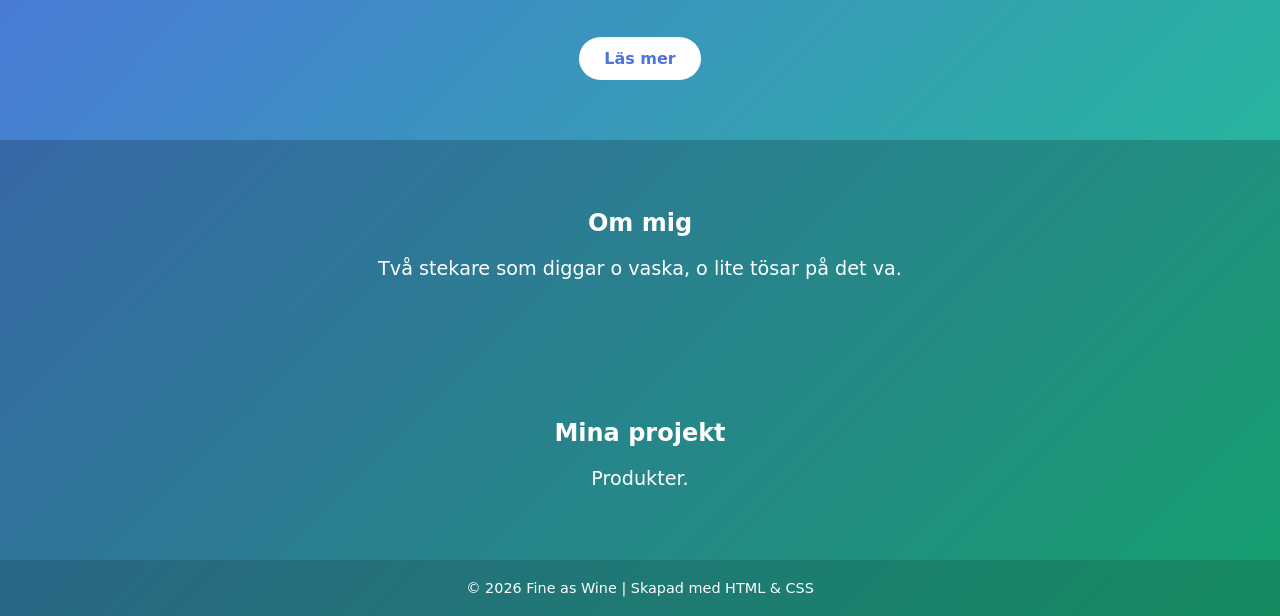
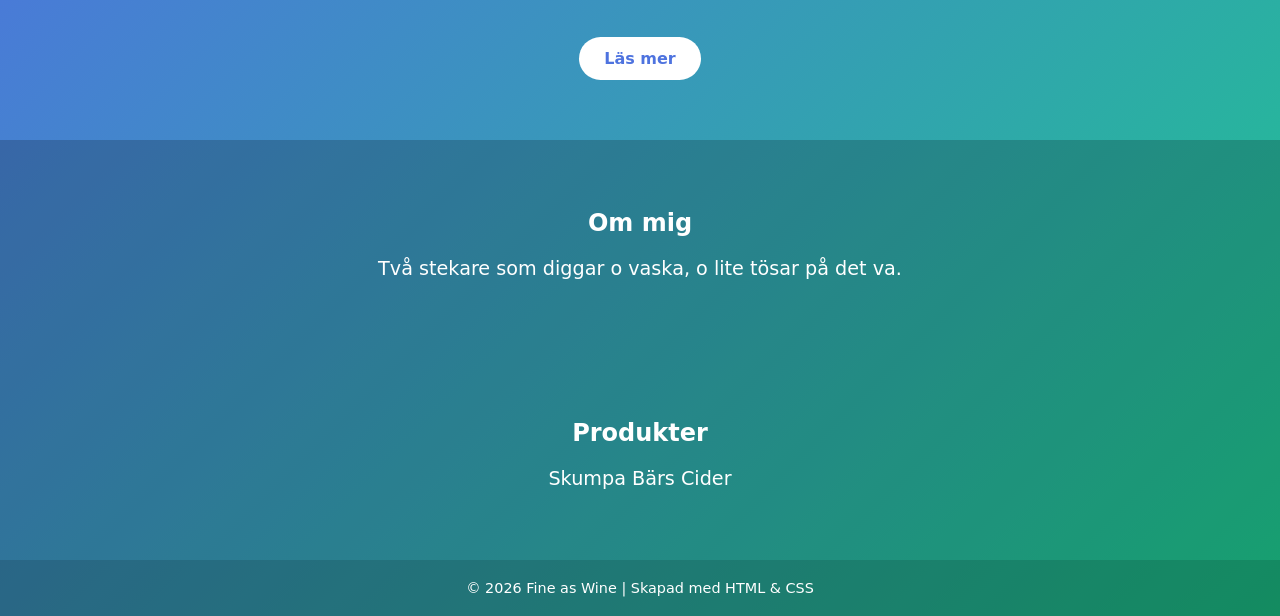
Before and after one commit to Antoni0808/VaVi-UF, a plain HTML site: page index.html in a window 1280 px wide. Shown: the part 193-809 px from the top of the page. Drawn offline with Linux system fonts and the light colour scheme.

Commit message:
Update index.html

```diff
--- a/index.html
+++ b/index.html
@@ -69,8 +69,8 @@
     </section>
 
     <section>
-        <h2>Mina projekt</h2>
-        <p>Produkter.</p>
+        <h2>Produkter</h2>
+        <p>Skumpa Bärs Cider</p>
     </section>
 
     <footer>
```
